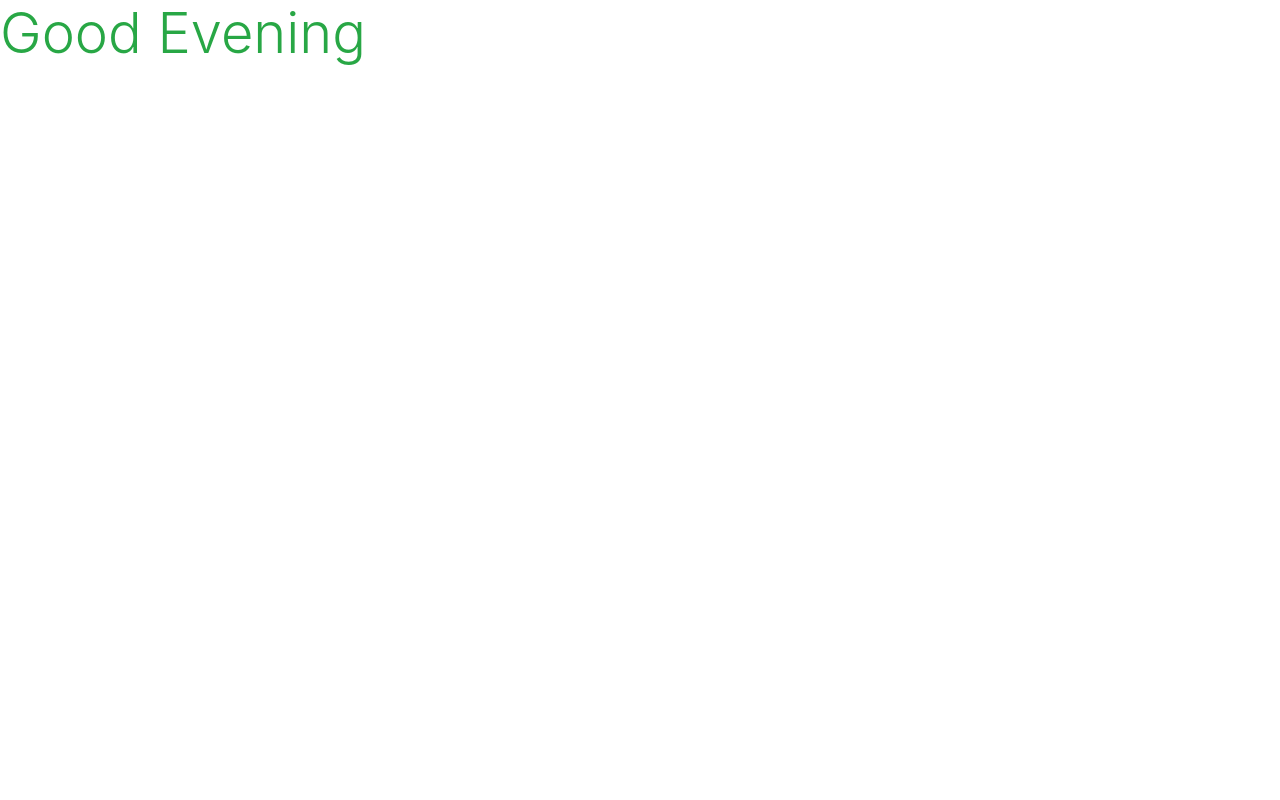
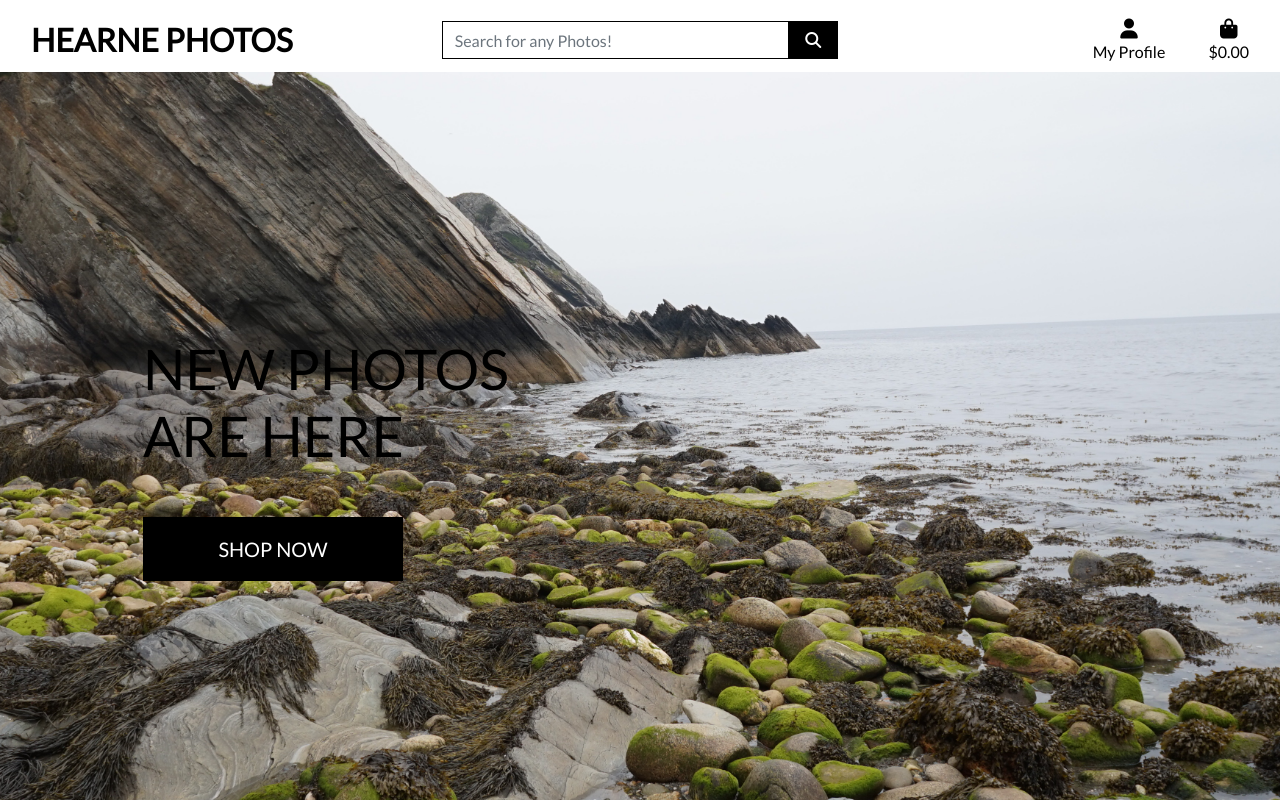
Before and after one commit to callumhearne/hearne_photos, a Django app: page / in a window 1280 px wide. Run offline with Django 3.2, Linux system fonts and the light colour scheme; some libraries are stand-ins or nearby versions.

Commit message:
I have made the homepage and styled it to have a background image and a main top header, i have also made general css changes that will take effect to help my website look more consistent

```diff
--- a/hearne_photos/settings.py
+++ b/hearne_photos/settings.py
@@ -148,6 +148,10 @@ USE_TZ = True
 # https://docs.djangoproject.com/en/3.2/howto/static-files/
 
 STATIC_URL = '/static/'
+STATICFILES_DIRS = (os.path.join(BASE_DIR, 'static'),)
+
+MEDIA_URL = '/media/'
+MEDIA_ROOT = os.path.join(BASE_DIR, 'media')
 
 # Default primary key field type
 # https://docs.djangoproject.com/en/3.2/ref/settings/#default-auto-field
--- a/hearne_photos/urls.py
+++ b/hearne_photos/urls.py
@@ -15,9 +15,12 @@ Including another URLconf
 """
 from django.contrib import admin
 from django.urls import path, include
+from django.conf import settings
+from django.conf.urls.static import static
+
 
 urlpatterns = [
     path('admin/', admin.site.urls),
     path('accounts/', include('allauth.urls')),
     path('', include('home.urls'))
-]
+] + static(settings.MEDIA_URL, document_root=settings.MEDIA_ROOT)
--- a/home/templates/home/index.html
+++ b/home/templates/home/index.html
@@ -1,6 +1,27 @@
 {% extends "base.html" %}
 {% load static %}
 
+{% block page_header %}
+    <div class="container header-container">
+        <div class="row">
+            <div class="col"></div>
+        </div>
+    </div>
+{% endblock %}
+
 {% block content %}
-    <h1 class="display-4 text-success">Good Evening</h1>
+    <div class="container h-100">
+        <div class="row h-100">
+            <div class="col-7 col-md-6 my-auto">
+                <h1 class="display-4 logo-font text-black">
+                    New Photos are here
+                </h1>
+                <div class="my-5">
+                    <h4>
+                        <a href="" class="shop-now-button btn btn-lg rounded-0 text-uppercase py-3">Shop Now</a>
+                    </h4>
+                </div>
+            </div>
+        </div>
+    </div>
 {% endblock %}
--- /dev/null
+++ b/static/css/base.css
@@ -0,0 +1,87 @@
+html {
+    height: 100%;
+}
+
+body {
+    background: url('/media/Isle_of_Man2.JPG') no-repeat center center fixed;
+    background-size: cover;
+    height: calc(100vh - 164px);
+    color: #555;
+    font-family: 'Lato';
+}
+
+/* make all icons central */
+
+.icon {
+    align-items: center;
+    display: inline-flex;
+    justify-content: center;
+    height: 1.5rem;
+    width: 1.5rem;
+}
+
+/* keep all logos consistent */
+
+.logo-font {
+    text-transform: uppercase;
+}
+
+.main-logo-link {
+    width: fit-content;
+}
+
+/* keep all of the buttons at a consistent look and size */
+
+.shop-now-button {
+    background: black;
+    color: white;
+    min-width: 260px;
+}
+
+.btn-black {
+    background: black;
+    color: white;
+}
+
+.shop-now-button:hover,
+.shop-now-button:active,
+.shop-now-button:focus,
+.btn-black:hover,
+.btn-black:active,
+.btn-black:focus {
+    background: #222;
+    color: white;
+}
+
+/* text classes */
+
+.text-black {
+    color: #000 !important;
+}
+
+.border-black {
+    border: 1px solid black !important;
+}
+
+/* increases the size of the container on bigger screens */
+
+@media (min-width: 1200px) {
+  .container {
+    max-width: 80%;
+  }
+}
+
+
+@media (min-width: 992px) {
+    .fixed-top-desktop-only {
+        position: fixed;
+        top: 0;
+        right: 0;
+        left: 0;
+        z-index: 1030;
+    }
+
+    .header-container {
+        padding-top: 164px;
+    }
+}
--- a/templates/base.html
+++ b/templates/base.html
@@ -15,6 +15,8 @@
 
     {% block corecss %}
         <link rel="stylesheet" href="https://stackpath.bootstrapcdn.com/bootstrap/4.4.1/css/bootstrap.min.css" integrity="sha384-Vkoo8x4CGsO3+Hhxv8T/Q5PaXtkKtu6ug5TOeNV6gBiFeWPGFN9MuhOf23Q9Ifjh" crossorigin="anonymous">
+        <link rel="stylesheet" href="https://fonts.googleapis.com/css?family=Lato&display=swap">
+        <link rel="stylesheet" href="{% static 'css/base.css' %}">
     {% endblock %}
 
     {% block extra_css %}
@@ -24,6 +26,7 @@
         <script src="https://code.jquery.com/jquery-3.4.1.slim.min.js" integrity="sha384-J6qa4849blE2+poT4WnyKhv5vZF5SrPo0iEjwBvKU7imGFAV0wwj1yYfoRSJoZ+n" crossorigin="anonymous"></script>
         <script src="https://cdn.jsdelivr.net/npm/popper.js@1.16.0/dist/umd/popper.min.js" integrity="sha384-Q6E9RHvbIyZFJoft+2mJbHaEWldlvI9IOYy5n3zV9zzTtmI3UksdQRVvoxMfooAo" crossorigin="anonymous"></script>
         <script src="https://stackpath.bootstrapcdn.com/bootstrap/4.4.1/js/bootstrap.min.js" integrity="sha384-wfSDF2E50Y2D1uUdj0O3uMBJnjuUD4Ih7YwaYd1iqfktj0Uod8GCExl3Og8ifwB6" crossorigin="anonymous"></script>
+        <script src="https://kit.fontawesome.com/b0e418e5e8.js" crossorigin="anonymous"></script>
     {% endblock %}
 
     {% block extra_js %}
@@ -32,7 +35,67 @@
     <title>Hearne Photos {% block extra_title %}{% endblock %}</title>
   </head>
   <body>
-    <header class="container-fluid fixed-top"></header>
+    <header class="container-fluid fixed-top">
+        <div id="navbar" class="row bg-white pt-lg-2 d-none d-lg-flex">
+            <div class="col-12 col-lg-4 my-auto py-1 py-lg-0 text-center text-lg-left">
+                <a href="{% url 'home' %}" class="nav-link main-logo-link">
+                    <h2 class="logo-font text-black my-0"><strong>Hearne Photos</strong></h2>
+                </a>
+            </div>
+            <div class="col-12 col-lg-4 my-auto py-1 py-lg-0">
+                <form method="GET" action="">
+                    <div class="input-group w-100">
+                        <input class="form-control border border-black rounded-0" type="text" name="query" placeholder="Search for any Photos!">
+                        <div class="input-group-append">
+                            <button class="form-control btn btn-black border border-black rounded-0" type="submit">
+                                <span class="icon">
+                                    <i class="fas fa-search"></i>
+                                </span>
+                            </button>
+                        </div>
+                    </div>
+                </form>
+            </div>
+            <div class="col-12 col-lg-4 my-auto py-1 py-lg-0">
+                <ul class="list-inline list-unstyled text-center text-lg-right my-0">
+                    <li class="list-inline-item dropdown">
+                        <a class="text-black nav-link" href="#" id="user-options" data-toggle="dropdown" aria-haspopup="true" aria-expanded="false">
+                            <div class="text-center">
+                                <div><i class="fas fa-user fa-lg"></i></div>
+                                <p class="my-0">My Profile</p>
+                            </div>
+                        </a>
+                        <div class="dropdown-menu border-0" aria-labelledby="user-options">
+                            {% if request.user.is_authenticated %}
+                                {% if request.user.is_superuser %}
+                                    <a href="" class="dropdown-item">Product Management</a>
+                                {% endif %}
+                                <a href="" class="dropdown-item">My Profile</a>
+                                <a href="{% url 'account_logout' %}" class="dropdown-item">Logout</a>
+                            {% else %}
+                                <a href="{% url 'account_signup' %}" class="dropdown-item">Sign Up</a>
+                                <a href="{% url 'account_login' %}" class="dropdown-item">Login</a>
+                            {% endif %}
+                        </div>
+                    </li>
+                    <li class="list-inline-item">
+                        <a class="{% if grand_total %}text-info font-weight-bold{% else %}text-black{% endif %} nav-link" href="">
+                            <div class="text-center">
+                                <div><i class="fas fa-shopping-bag fa-lg"></i></div>
+                                <p class="my-0">
+                                    {% if grand_total %}
+                                        ${{ grand_total|floatformat:2 }}
+                                    {% else %}
+                                        $0.00
+                                    {% endif %}
+                                </p>
+                            </div>
+                        </a>
+                    </li>
+                </ul>
+            </div>
+        </div>
+    </header>
 
     {% if messages %}
         <div class="message-container"></div>
```
Also changed, not shown: media/Isle_of_Man2.JPG (added).
